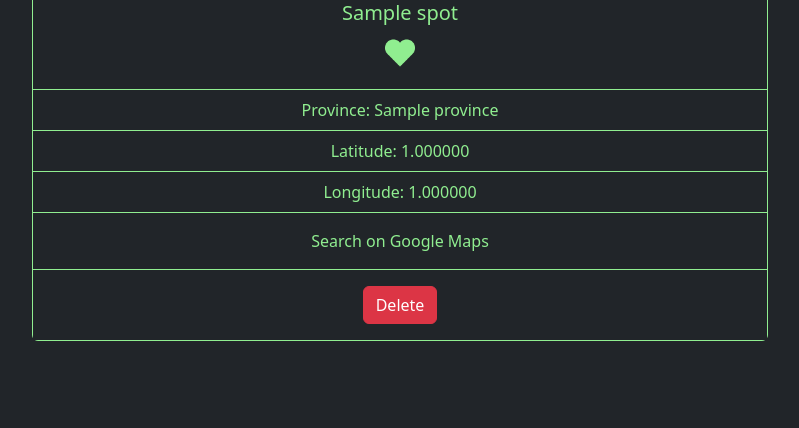
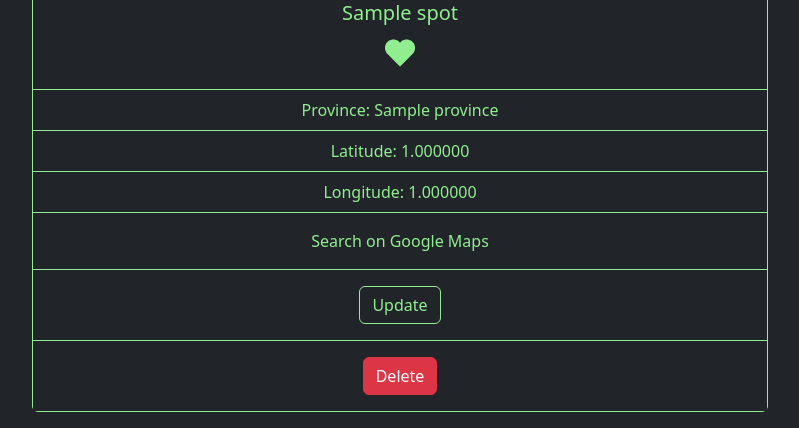
Before and after one commit to badgersky/we-know-spot, a Django app: page /spots/list/ in a window 1280 px wide. Shown: the part 740-1168 px from the top of the page, without its empty margins (240-1039 px from the left). Before the commit the page ends 1081 px from the top, so only its background shows below. Run offline with Django 4.2, Linux system fonts and the light colour scheme; a user stored in the database is signed in; tables that the repository leaves empty hold one stand-in row (values such as "Sample post"); grey boxes marked "Sample" are stand-in pictures; some libraries are stand-ins or nearby versions.

Commit message:
update spot update view, linked view in spot list template

```diff
--- a/spots/templates/spots/list-spots.html
+++ b/spots/templates/spots/list-spots.html
@@ -45,6 +45,9 @@
             {% if user.is_authenticated %}
                 {% if user == spot.user or user.is_superuser %}
                     <div class="card-body bg-dark border-top-green">
+                        <a href="{% url 'spots:update' pk=spot.pk %}" class="btn btn-outline-green">Update</a>
+                    </div>
+                    <div class="card-body bg-dark border-top-green">
                         <a href="{% url 'spots:delete' pk=spot.pk %}" class="btn btn-danger">Delete</a>
                     </div>
                 {% endif %}
--- a/spots/views.py
+++ b/spots/views.py
@@ -121,6 +121,7 @@ class UpdateSpotView(LoginRequiredMixin, OwnerRequiredMixin, UpdateView):
 
     model = Spot
     template_name = 'spots/update.html'
+    fields = ('name', 'province', 'longitude', 'latitude', 'tags', 'photo')
     context_object_name = 'form'
     success_url = reverse_lazy('spots:list')
     login_url = reverse_lazy('users:login')
```
